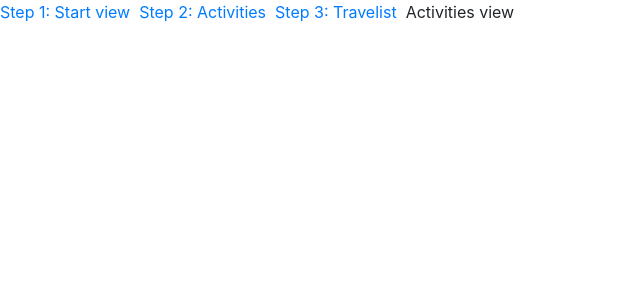
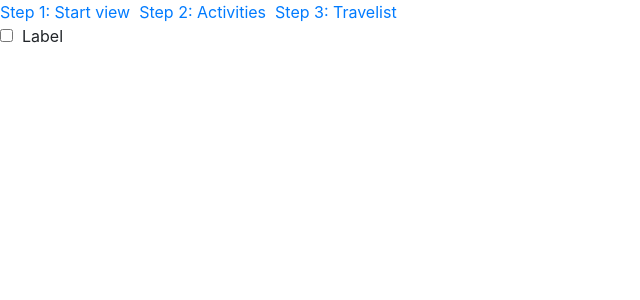
Before and after one commit to melvinlau/travelist, a React (Create React App) app in the folder client/: page /activities in a window 1280 px wide. Shown: the top 300 px of the page, without its empty margins (0-640 px from the left). Built offline with nearby package versions, Linux system fonts and the light colour scheme.

Commit message:
Tested: Activities page renders a typical activity list item

```diff
--- a/client/src/App.js
+++ b/client/src/App.js
@@ -6,7 +6,8 @@ import {
   Link
 } from "react-router-dom";
 
-import StartForm from './components/start-form';
+import StartForm from './components/StartForm';
+import ActivityList from './components/ActivityList';
 
 function App() {
   return (
@@ -18,7 +19,7 @@ function App() {
       renders the first one that matches the current URL. */}
       <Switch>
         <Route path="/activities">
-          Activities view
+          <ActivityList />
         </Route>
         <Route path="/travelist">
           Travelist view
--- /dev/null
+++ b/client/src/components/ActivityList.js
@@ -0,0 +1,10 @@
+import React, { useState } from "react";
+import ActivityListItem from './ActivityListItem';
+
+function ActivityList() {
+  return (
+    <ActivityListItem />
+  );
+}
+
+export default ActivityList;
--- /dev/null
+++ b/client/src/components/ActivityListItem.js
@@ -0,0 +1,14 @@
+import React, { useState } from "react";
+
+function ActivityListItem() {
+  return (
+    <div className="activity-list-item">
+      <input type="checkbox" /> &nbsp;
+      <label className="activity-list-item-name">
+        Label
+      </label>
+    </div>
+  );
+}
+
+export default ActivityListItem;
--- a/client/src/components/start-form.js
+++ b/client/src/components/StartForm.js
@@ -1,4 +1,10 @@
 import React, { useState } from "react";
+import {
+  BrowserRouter as Router,
+  Switch,
+  Route,
+  Link
+} from "react-router-dom";
 
 function StartForm() {
   return (
@@ -18,9 +24,11 @@ function StartForm() {
         name="date-to"
         placeholder="To"
       /> <br />
-      <button className="start-button">
-        Start planning
-      </button>
+      <Link to="/activities">
+        <button className="start-button">
+          Start planning
+        </button>
+      </Link>
     </div>
   );
 }
```
Also changed, not shown: 1 other file (tests, documents, lock files or other folders).
